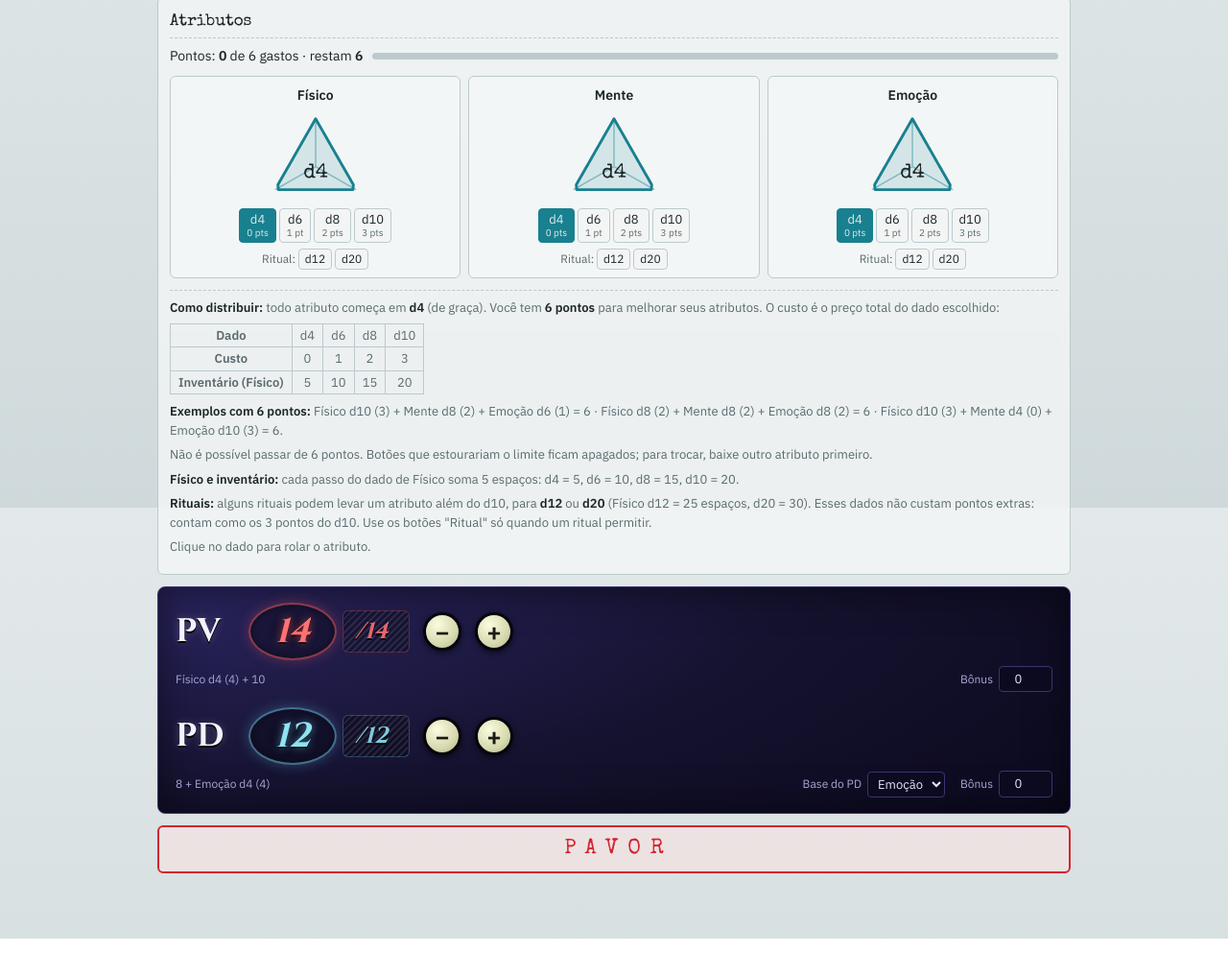
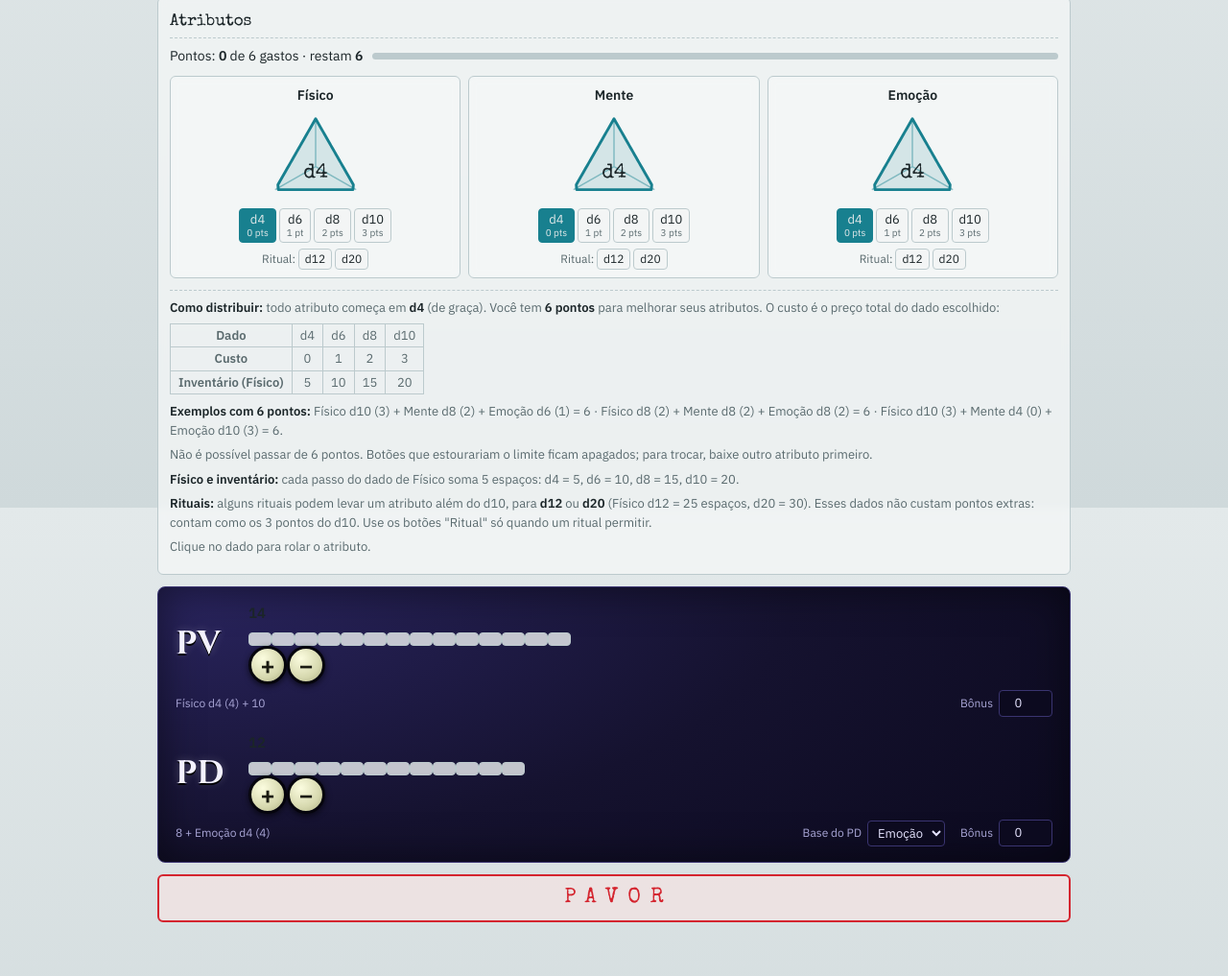
Before and after one commit to Matheuzu-dev/OrdemII_Ficha, a plain HTML site: page index.html in a window 1280 px wide. Shown: the part 1071-2088 px from the top of the page at 96% size. Before the commit the page ends 2049 px from the top, so only its background shows below. Drawn offline with nearby package versions, Linux system fonts and the light colour scheme; a web font is replaced by a local one.

Commit message:
Refactor character object structure in index.html

```diff
--- a/index.html
+++ b/index.html
@@ -80,7 +80,7 @@ const TABS=[['ficha','Ficha'],['pericias','Perícias'],['combate','Combate'],['i
 let char=null,tab='ficha',pavor=false;
 const $=id=>document.getElementById(id);
 const esc=s=>String(s??'').replace(/[&<>"]/g,c=>({'&':'&amp;','<':'&lt;','>':'&gt;','"':'&quot;'}[c]));
-function blank(){return{nome:'Novo cidadão',aptidao:'',nivel:1,perfil:'Executor',foto:'',fotoPos:{z:100,x:50,y:50,s:320},attrs:{FIS:'d4',MEN:'d4',EMO:'d4'},pv:14,pvMax:14,pd:12,pdMax:12,pdAttr:'EMO',pvBonus:0,pdBonus:0,prot:0,dado:{},apsub:'Artes',apnome:'',apdesc:'',itens:[],rituais:[],habs:'',notas:'',hist:'',habOwn:{},rels:[],impeto:0,analise:0}}
+function blank(){return{nome:'Novo cidadão',aptidao:'',perfil:'Executor',foto:'',fotoPos:{z:100,x:50,y:50,s:320},attrs:{FIS:'d4',MEN:'d4',EMO:'d4'},pv:14,pvMax:14,pd:12,pdMax:12,pdAttr:'EMO',pvBonus:0,pdBonus:0,prot:0,dado:{},apsub:'Artes',apnome:'',apdesc:'',itens:[],rituais:[],habs:'',notas:'',hist:'',habOwn:{},rels:[],impeto:0,analise:0}}
 
 /* Armazenamento: ficha no localStorage; imagem original (sem recompressão) no IndexedDB */
 const LS='op_single_char',IDB_NAME='op_single_db',IDB_STORE='kv';
@@ -131,7 +131,7 @@ function fix(c){
   c.pv=parseInt(c.pv)||0;c.pd=parseInt(c.pd)||0;c.pvMax=parseInt(c.pvMax)||0;c.pdMax=parseInt(c.pdMax)||0;
   applyMax(c,true);
   c.fotoPos=Object.assign({z:100,x:50,y:50},c.fotoPos||{},{s:320});
-  c.prot=parseInt(c.prot)||0;c.nivel=Math.max(1,Math.min(99,parseInt(c.nivel)||1));
+  c.prot=parseInt(c.prot)||0;delete c.nivel;
   c.habOwn=(c.habOwn&&typeof c.habOwn=='object'&&!Array.isArray(c.habOwn))?c.habOwn:{};
   if(!APT.includes(c.apsub))c.apsub='Artes';
   c.impeto=Math.max(0,Math.min(5,parseInt(c.impeto)||0));c.analise=Math.max(0,Math.min(4,parseInt(c.analise)||0));
@@ -281,7 +281,7 @@ function sheetBody(c,n){
   const itens=c.itens.length?`<table class="sh-tb"><tr><th>Item</th><th>Descrição</th><th>Espaços</th><th>Qtd.</th></tr>${c.itens.map(i=>{const f=itemInfo(i.nome);return `<tr><td>${esc(i.nome||'Item sem nome')}</td><td>${f?esc(f[1]):''}</td><td>${+i.esp||0}</td><td>${+i.qtd||1}</td></tr>`}).join('')}</table>`:'<p>(Nenhum item)</p>';
   const rit=c.rituais.length?c.rituais.map(r=>`<div class="sh-rit"><b>${esc(r.nome||'Ritual sem nome')}</b> <small>${esc(r.elem||'Sangue')} · ${r.circ||1}º círculo · ${r.custo||0} PD</small><div class="sh-txt">${esc(r.desc||'')}</div></div>`).join(''):'<p>(Nenhum ritual)</p>';
   return `<h1>Cidadãos de Bálcãs</h1>
-<div class="sh-id">${c.foto?fotoStatic(c,n):''}<div class="sh-kv"><b>Nome</b><span>${esc(c.nome)}</span><b>Aptidão</b><span>${esc(c.aptidao)}</span><b>Perfil</b><span>${esc(c.perfil)}</span><b>Nível</b><span>${c.nivel||1}</span>${c.perfil=='Executor'?`<b>Ímpeto</b><span>${c.impeto} / 5</span>`:c.perfil=='Analista'?`<b>Análise</b><span>${c.analise} / 4</span>`:''}</div></div>
+<div class="sh-id">${c.foto?fotoStatic(c,n):''}<div class="sh-kv"><b>Nome</b><span>${esc(c.nome)}</span><b>Aptidão</b><span>${esc(c.aptidao)}</span><b>Perfil</b><span>${esc(c.perfil)}</span>${c.perfil=='Executor'?`<b>Ímpeto</b><span>${c.impeto} / 5</span>`:c.perfil=='Analista'?`<b>Análise</b><span>${c.analise} / 4</span>`:''}</div></div>
 <h2>Atributos</h2><div class="sh-3">${A.map(k=>`<div class="sh-card"><small>${AN[k]}</small><big>${c.attrs[k]}</big></div>`).join('')}</div>
 <h2>Pontos</h2><div class="sh-2"><div class="sh-card"><small>Pontos de Vida</small><big>${c.pv} / ${c.pvMax}</big></div><div class="sh-card"><small>Pontos de Determinação</small><big>${c.pd} / ${c.pdMax}</big></div></div>
 <h2>Perícias</h2><div class="sh-sk">${per}</div>
@@ -371,10 +371,14 @@ function applyFotoPos(){
 }
 addEventListener('resize',applyFotoPos);
 
+/* Marcadores de pontos: 1 quadrado por ponto máximo; cheio = atual, escuro = perdido */
+function pipsHtml(k){const c=char;return Array.from({length:c[k+'Max']},(_,i)=>`<button type="button" class="pip${i<c[k]?' on':''}" onclick="pip('${k}',${i})" aria-label="${k.toUpperCase()} ${i+1}"></button>`).join('')}
+function pip(k,i){setv(k,char[k]==i+1?i:i+1);sync()}
 function vrow(k,n){const c=char,pd=k=='pd';
-return `<div class="vrow vr-${k}" id="vr_${k}"><span class="vlab" title="${n}">${k.toUpperCase()}</span>
-<div class="vmain"><div class="vval" id="vv_${k}"><input type="number" class="vcur" id="in_${k}" data-st="${k}" min="0" value="${c[k]}" aria-label="${n} atuais"><span class="vmax" id="vm_${k}" title="Máximo calculado automaticamente">/${c[k+'Max']}</span></div>
-<button type="button" class="vb" onclick="adj('${k}',-1)" aria-label="Perder 1 ${n}">−</button><button type="button" class="vb" onclick="adj('${k}',1)" aria-label="Recuperar 1 ${n}">+</button></div>
+return `<div class="vrow vr-${k}" id="vr_${k}"><div class="vlab" title="${n}">${k.toUpperCase()}</div>
+<div class="vpips" id="vv_${k}" role="group" aria-label="${n}"><div class="vorn"><i class="vart"></i><div class="vnum"><b id="vm_${k}">${c[k]}</b></div></div>
+<div class="vp" id="vp_${k}">${pipsHtml(k)}</div>
+<div class="vbs"><button type="button" class="vb" onclick="adj('${k}',1)" aria-label="Recuperar 1 ${n}">+</button><button type="button" class="vb" onclick="adj('${k}',-1)" aria-label="Perder 1 ${n}">−</button></div></div>
 <div class="vsub"><span class="vform" id="vf_${k}"></span>${pd?`<label class="vsel">Base do PD<select data-pdattr aria-label="Atributo base do PD"><option value="EMO"${c.pdAttr=='EMO'?' selected':''}>Emoção</option><option value="MEN"${c.pdAttr=='MEN'?' selected':''}>Mente</option></select></label>`:''}<label class="vsel">Bônus<input type="number" step="1" data-bonus="${k}" value="${c[k+'Bonus']||0}" aria-label="Bônus de ${n}"></label></div></div>`}
 
 
@@ -457,8 +461,7 @@ if(tab=='ficha'){
 h=`<div class="box"><h2>Identificação</h2><div class="grid g2">
 <label>Nome<input data-p="nome" value="${esc(c.nome)}"></label>
 <label>Aptidão<input data-p="aptidao" value="${esc(c.aptidao)}" placeholder="Ex.: Artes, Guerra"></label>
-<label>Perfil${sel(PERF,c.perfil,'data-p="perfil"')}</label>
-<label>Nível<input type="number" min="1" max="99" data-p="nivel" data-num="1" value="${c.nivel||1}"></label></div>${perfilBox(c)}</div>
+<label>Perfil${sel(PERF,c.perfil,'data-p="perfil"')}</label></div>${perfilBox(c)}</div>
 
 <div class="box"><h2>Retrato / Ícone</h2>
 <div class="portrait-wrap">
@@ -547,10 +550,11 @@ function hit(el,n){
   clearTimeout(el._t);el._t=setTimeout(()=>el.classList.remove('hit'),450);
 }
 function sync(){const c=char;['pv','pd'].forEach(k=>{
-  const a=$('in_'+k);if(!a)return;
-  if(document.activeElement!==a)a.value=c[k];
+  const vp=$('vp_'+k);if(!vp)return;
   const v=c[k],m=c[k+'Max'],prev=hpPrev[k],row=$('vr_'+k);
-  $('vm_'+k).textContent='/'+m;$('vf_'+k).textContent=formulaTxt(k);
+  if(vp.children.length!=m)vp.innerHTML=pipsHtml(k);else[...vp.children].forEach((b,i)=>b.classList.toggle('on',i<v));
+  $('vm_'+k).textContent=v;$('vf_'+k).textContent=formulaTxt(k);
+  $('vv_'+k).title=`${k.toUpperCase()}: ${v} / ${m}`;
   row.classList.toggle('low',m>0&&v>0&&v/m<=.25);row.classList.toggle('zero',v<=0);
   if(prev!==undefined&&v<prev)hit($('vv_'+k),prev-v);
   hpPrev[k]=v})}
@@ -848,12 +852,12 @@ async function desenharCartao(c,imgEl,W=1920){
 
   /* nível · perfil · aptidão */
   ctx.save();ctx.font=`600 ${19*k}px ${FONT_RUN}`;ctx.textBaseline='alphabetic';ctx.fillStyle='#d9e2e1';
-  const sub=[`NÍVEL ${c.nivel||1}`,String(c.perfil||'').toUpperCase()];
+  const sub=[String(c.perfil||'').toUpperCase()];
   if(c.aptidao&&c.aptidao.trim())sub.push(c.aptidao.trim().toUpperCase());
   let sx=62*k;const sy=206*k;
   sub.forEach((s,i)=>{
     const w=ctx.measureText(s).width;
-    if(i==1){ctx.fillStyle='#f4f6f4';const pad=10*k;ctx.fillRect(sx-pad,sy-19*k,w+pad*2,27*k);ctx.fillStyle='#161a1b';ctx.fillText(s,sx,sy);sx+=w+pad*2+30*k;ctx.fillStyle='#d9e2e1'}
+    if(i==0){ctx.fillStyle='#f4f6f4';const pad=10*k;ctx.fillRect(sx-pad,sy-19*k,w+pad*2,27*k);ctx.fillStyle='#161a1b';ctx.fillText(s,sx,sy);sx+=w+pad*2+30*k;ctx.fillStyle='#d9e2e1'}
     else{ctx.fillText(s,sx,sy);sx+=w+36*k}
   });ctx.restore();
 
```
